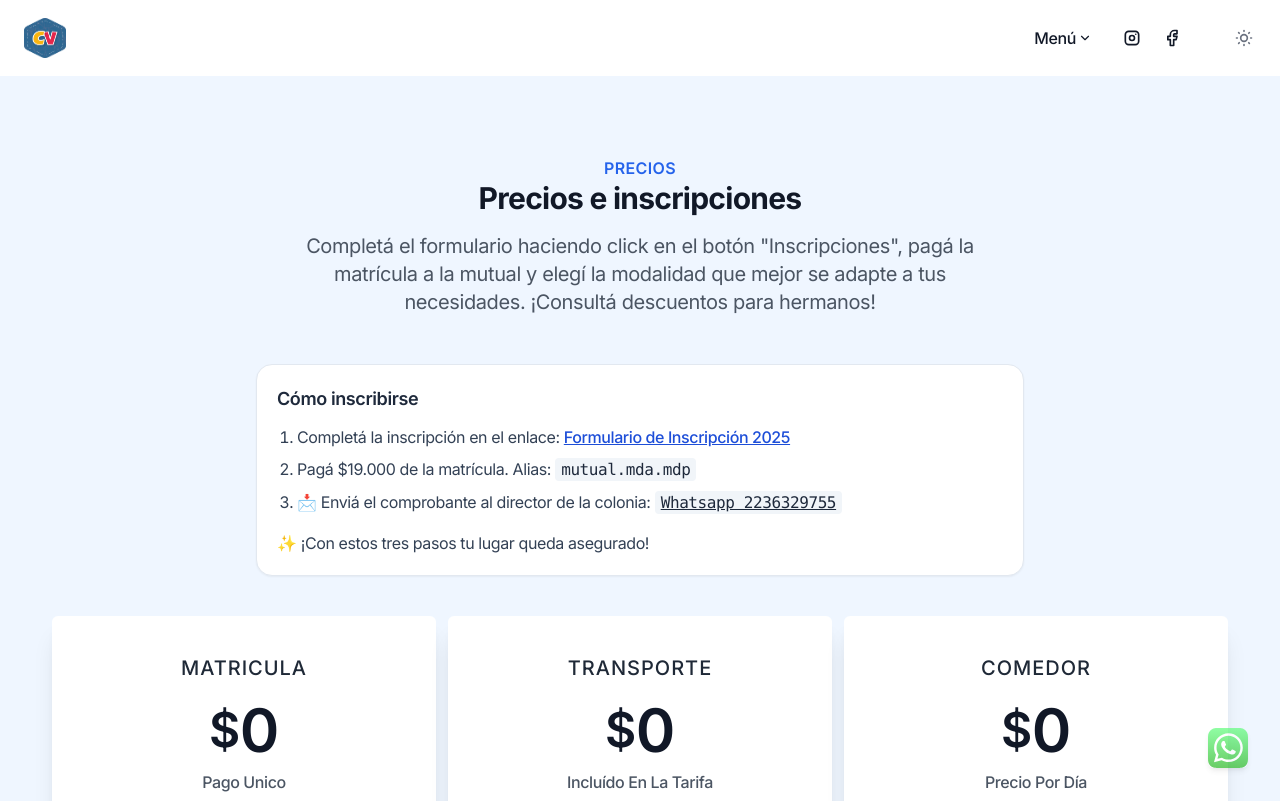
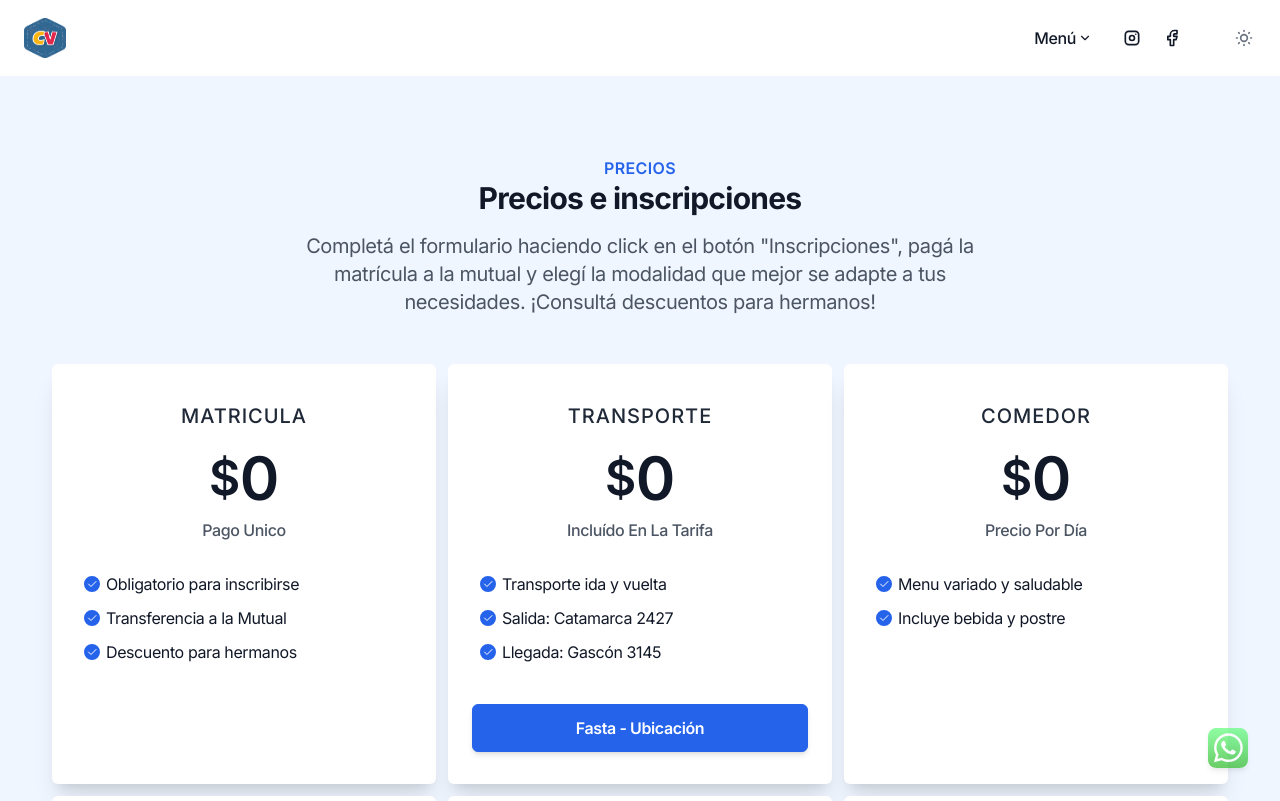
Before and after one commit to JIM90mdp/Fasta-2024, a Next.js app: page /precios in a window 1280 px wide. Shown: the top 801 px of the page. Built offline with nearby package versions, Linux system fonts and the light colour scheme.

Commit message:
Componente COMO INSCRIBIRSE oculto

```diff
--- a/src/components/widgets/Pricing.tsx
+++ b/src/components/widgets/Pricing.tsx
@@ -8,7 +8,7 @@ const Pricing = ({ header, prices }: PricingProps) => (
     <div className="mx-auto max-w-7xl px-4 py-16 sm:px-6 lg:px-8 lg:py-20">
       {header && <HeaderWidget header={header} titleClassname="text-2xl sm:text-3xl" />}
 
-      <div className="mx-auto mb-10 max-w-3xl">
+      {/* <div className="mx-auto mb-10 max-w-3xl">
         <div className="rounded-2xl border border-slate-200 bg-white p-5 shadow-sm dark:border-slate-700 dark:bg-slate-900">
           <h3 className="mb-3 text-lg font-semibold text-slate-800 dark:text-slate-100">
             Cómo inscribirse
@@ -54,7 +54,7 @@ const Pricing = ({ header, prices }: PricingProps) => (
             <p>✨ ¡Con estos tres pasos tu lugar queda asegurado!</p>
           </div>
         </div>
-      </div>
+      </div> */}
       <div className="flex items-stretch justify-center">
         <div className="grid grid-cols-3 gap-3 dark:text-white sm:grid-cols-2 md:grid-cols-2 lg:grid-cols-3 xl:grid-cols-3">
           {prices.map(({ title, value, period, texts, callToAction, hasRibbon, ribbonTitle }, index) => (
```
